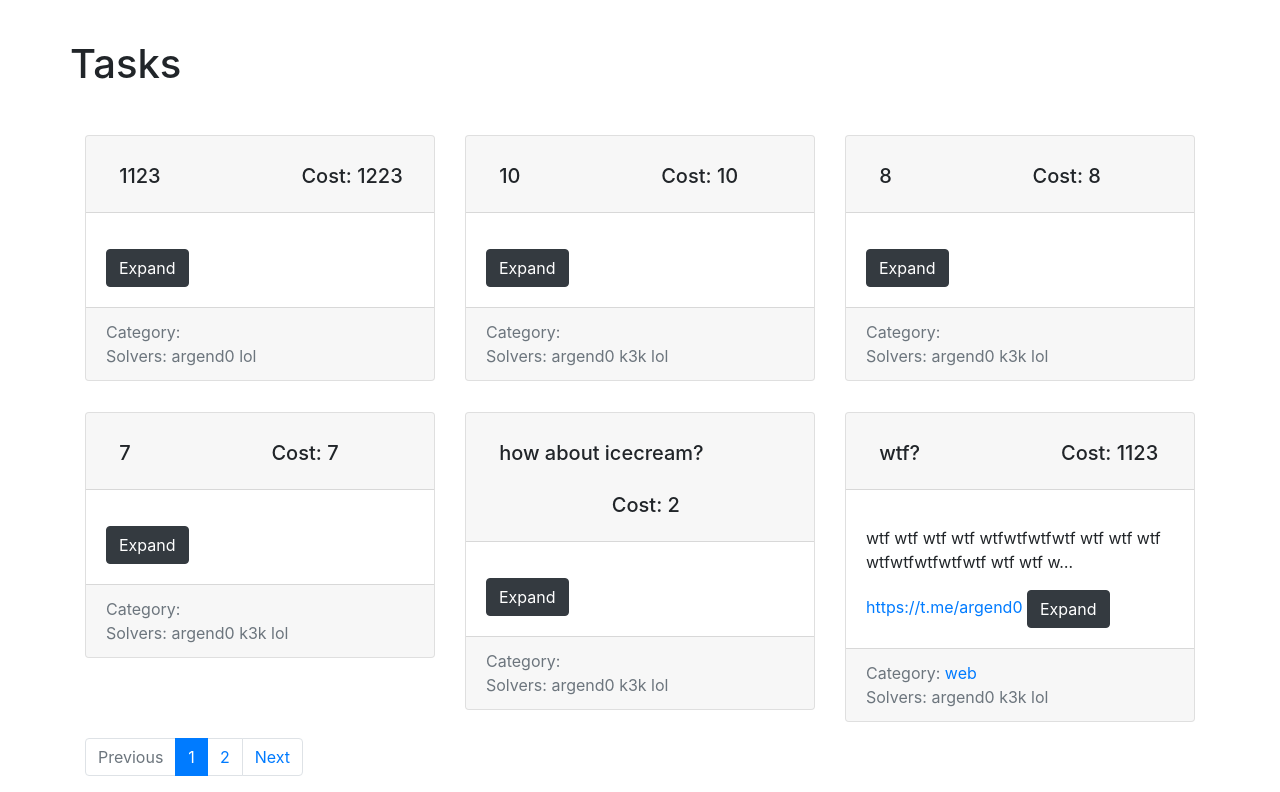
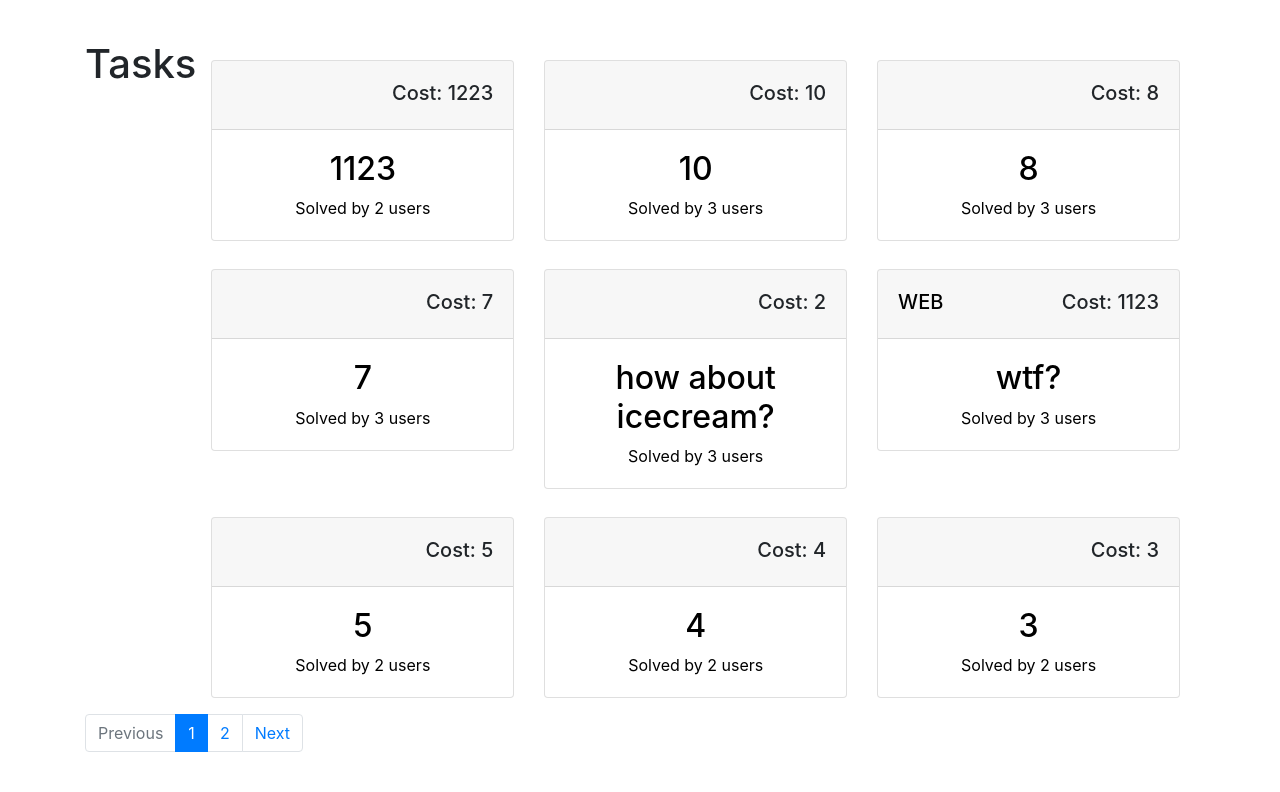
Before and after one commit to Argendo/ctf_box, a Django app: page /board/ in a window 1280 px wide. Shown: the part 56-848 px from the top of the page. After the commit the page ends 808 px from the top, so only its background shows below. Run offline with Django 3.2, Linux system fonts and the light colour scheme; data comes from the database, SQL or seed files in the repository; both versions use the stored data as it was after the commit; some libraries are stand-ins or nearby versions.

Commit message:
UI Improvements 1.1

```diff
--- a/board/models.py
+++ b/board/models.py
@@ -30,6 +30,7 @@ class Task(models.Model):
     body = models.TextField(blank=True, db_index=True)
     categories = models.ManyToManyField('Category', blank=True, related_name='tasks')
     solvers = models.ManyToManyField(User, blank=True, related_name='tasks')
+    solvers_count = models.IntegerField(default=0)
     date_pub = models.DateTimeField(auto_now_add=True)
     flag = models.CharField(max_length=100, db_index=True)
     files_link = models.URLField(default='', blank=True)
--- a/board/templates/board/includes/task_card_template.html
+++ b/board/templates/board/includes/task_card_template.html
@@ -1,27 +1,29 @@
-<div class="card mb-2">
+<div href="#" class="card mb-2">
   <div class="card-header">
-    <div class="row">
-    <h5 class="card-title mt-3 offset-1">{{ task.title }}</h5>
-    <h5 class="card-title mt-3 offset-5">Cost: {{ task.cost }}</h5>
+    <h5 class="card-title mt-2" style="float: left;">
+      {% for tag in task.categories.all %}
+      <a href="{{ tag.get_absolute_url }}" style="color: black;">{{ tag.title.upper }}</a>
+    {% endfor %}
+    </h5>
+    <h5 class="card-title mt-2" style="float: right;">Cost: {{ task.cost }}</h5>
   </div>
-  </div>
-  <div class="card-body">
-    <p class="card-text">{{ task.body|linebreaks|truncatechars:70 }}</p>
-    <a class="card-text" href="{{task.files_link}}">{{task.files_link}}</a>
-    {% if request.user in task.solvers.all %}
-    <a href="{{ task.get_absolute_url }}" class="btn btn-success">Solved</a>
+  <a href="{{ task.get_absolute_url }}" style="text-decoration: none; color: black;">
+  {% if request.user in task.solvers.all %}
+    <div class="card-body" style="text-align: center; background-color: lightgreen;">
+  {% else %}
+    <div class="card-body" style="text-align: center;">
+  {% endif %}
+    <h2>{{task.title}}</h2>
+    {% if task.solvers_count != 0 %}
+      Solved by
+      {% if task.solvers_count == 1 %}
+        {{task.solvers_count}} user
+      {% else %}
+        {{task.solvers_count}} users
+      {% endif %}
     {% else %}
-    <a href="{{ task.get_absolute_url }}" class="btn btn-dark">Expand</a>
+    Nobody has done it yet
     {% endif %}
   </div>
-  <div class="card-footer text-muted">
-    Сategory:
-    {% for tag in task.categories.all %}
-      <a href="{{ tag.get_absolute_url }}">{{ tag.title }}</a>
-    {% endfor %}<br>
-    Solvers:
-    {% for user in task.solvers.all %}
-      {{user.username}}
-    {% endfor %}
-  </div>
+  </a>
 </div>
--- a/board/templates/board/index.html
+++ b/board/templates/board/index.html
@@ -8,12 +8,10 @@
 
 {% block content %}
 	<br>
-	<div class="row">
-	<h1 class="mb-4">Tasks</h1>
+	<h1 class="mb-4" style="float: left;">Tasks</h1>
 	{% if user.is_authenticated %}
-	<h1 class="offset-7">Your <a href="{% url 'scoreboard_url' %}">score</a> is: {{score}}</h1>
+	<h1 class="mb-4" style="float: right;">Your <a href="{% url 'scoreboard_url' %}">score</a> is: {{score}}</h1>
 	{% endif %}
-	</div>
 	<div class="row">
 	{% for task in page_object.object_list %}
 		<div class="col-sm-4" style="margin-top: 2%;">
--- a/board/templates/board/task_details.html
+++ b/board/templates/board/task_details.html
@@ -23,7 +23,8 @@
   <h4>{{auth_please}}</h4>
   {% endif %}
   {% if request.user.is_authenticated and solved != True %}
-    <form class="navbar-form navbar-left" method="GET">
+    <form class="navbar-form navbar-left" method="post">
+      {% csrf_token %}
       <div class="form-group">
         <input type="text" placeholder="Flag" class="form-control" name="flag">
       </div>
--- a/board/views.py
+++ b/board/views.py
@@ -28,7 +28,7 @@ def task_board(request):
 
     tasks = Task.objects.all()
 
-    paginator = Paginator(tasks, 6)
+    paginator = Paginator(tasks, 9)
 
     page_number = request.GET.get('page', 1)
     page = paginator.get_page(page_number)
@@ -52,24 +52,25 @@ def task_board(request):
 
     return render(request, 'board/index.html', context=context)
 
-
+@csrf_protect
 def TaskDetail(request, slug):
     task = Task.objects.get(slug__iexact=slug)
     solvers = task.solvers.all()
     context = {'solvers': solvers}
-    if request.user.is_active:
+    if request.user.is_authenticated:
         profile = UserProfile.objects.get(user=(request.user))
         if request.user in solvers:
             return render(request, 'board/task_details.html', context = {'task': task, 'admin_object': task, 'detail': True, 'username': auth.get_user(request).username, 'solved': True, 'attempt': True})
-        elif 'flag' in request.GET:
-            flag = request.GET['flag']
+        elif 'flag' in request.POST:
+            flag = request.POST['flag']
             if unquote(flag) == task.flag:
                 task.solvers.add(User.objects.get(username=str(request.user.username)))
+                task.solvers_count=int(task.solvers.count())
                 profile.score+=task.cost
                 profile.last_ack=datetime.now()
                 profile.save()
                 task.save()
-                return render(request, 'board/task_details.html', context = {'task': task, 'admin_object': task, 'detail': True, 'username': auth.get_user(request).username, 'solved': True, 'attempt': True})
+                return redirect(task_board)
             else:
                 return render(request, 'board/task_details.html', context = {'task': task, 'admin_object': task, 'detail': True, 'username': auth.get_user(request).username, 'solved': False, 'attempt': True})
         else:
```
Also changed, not shown: board/migrations/0012_auto_20201130_1810.py (added), db.sqlite3.
